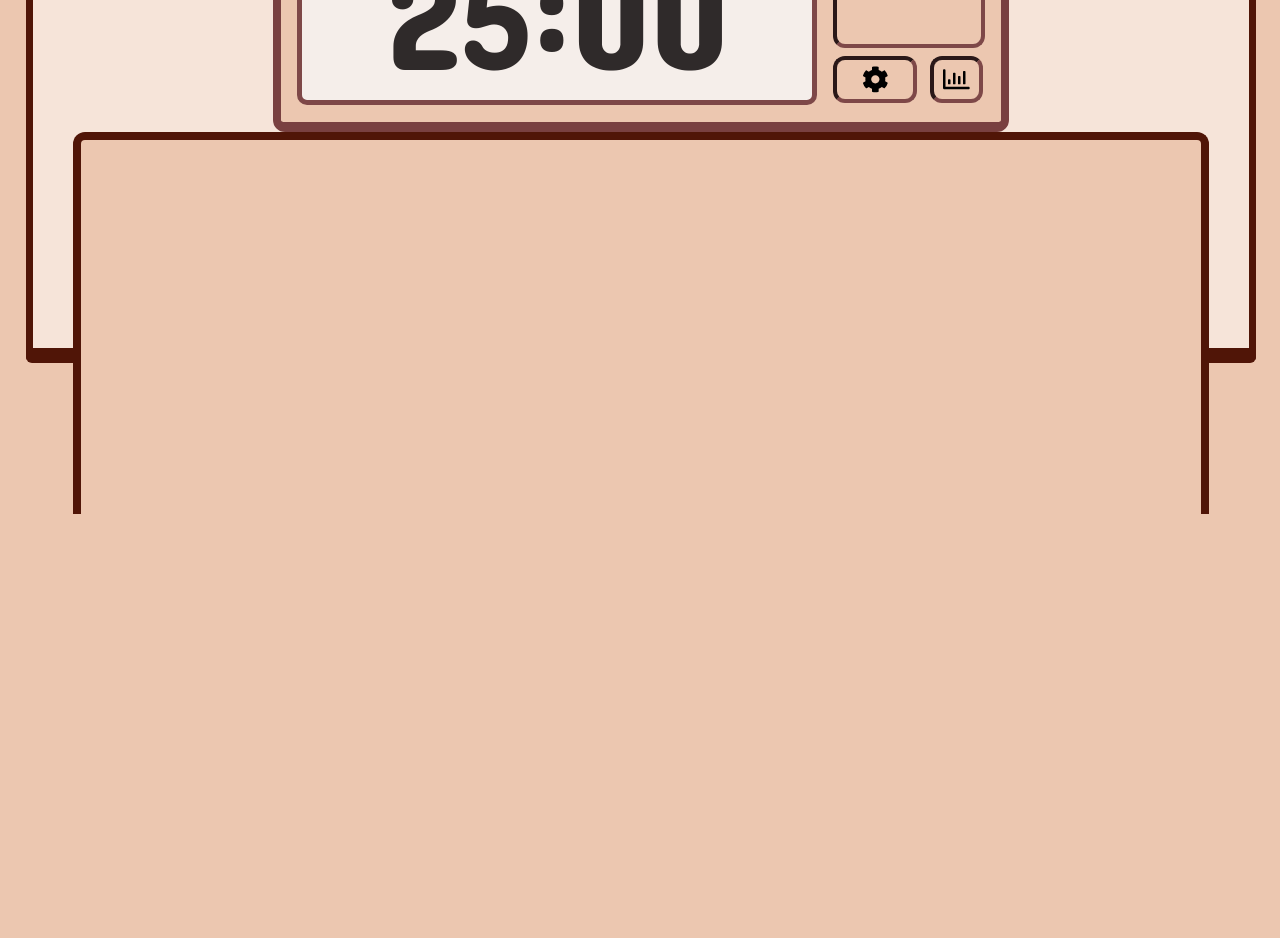
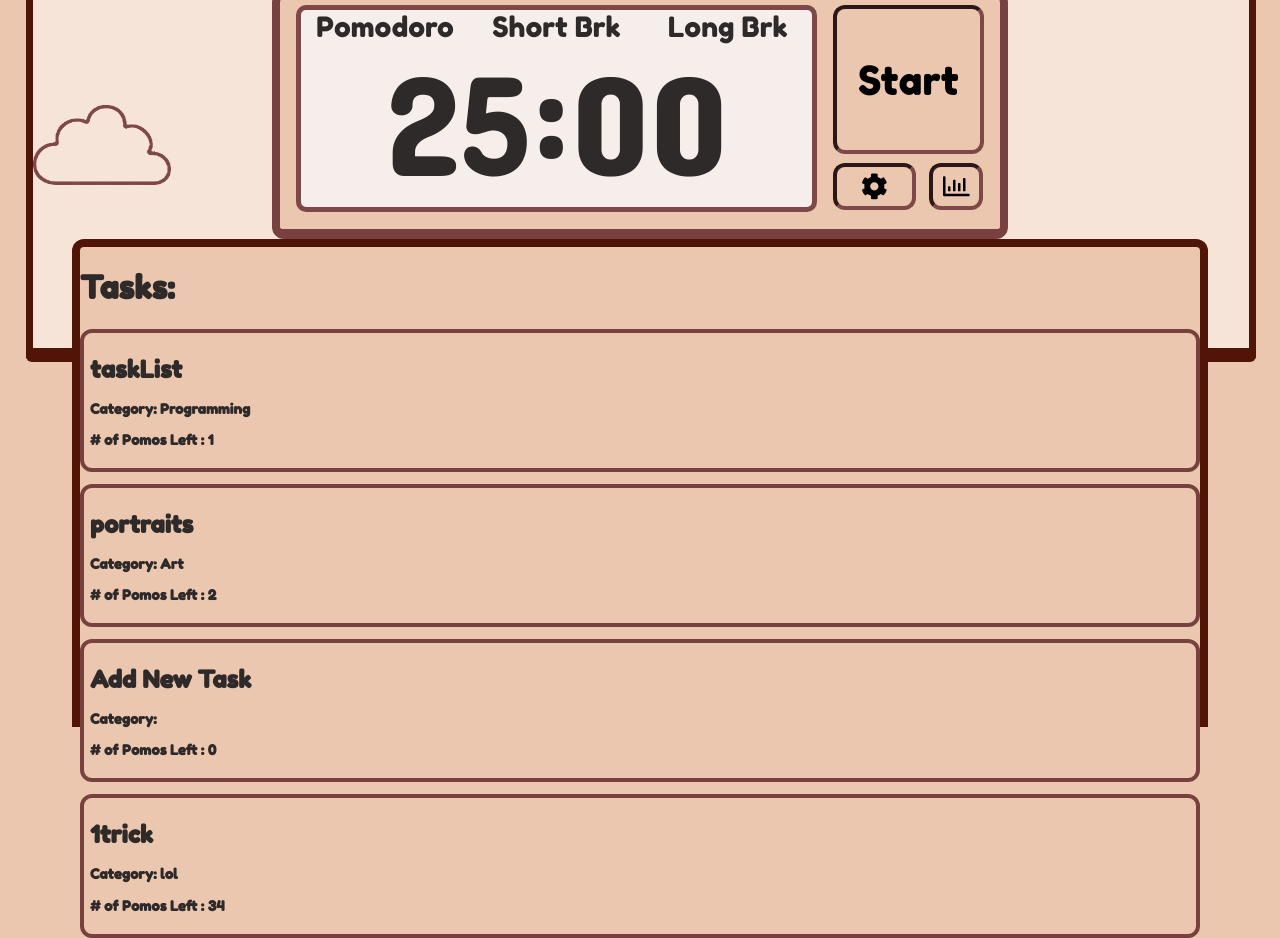
Before and after one commit to petertranfl/pomo-app, a React (Create React App) app: page / in a window 1280 px wide. Shown: the part 380-1318 px from the top of the page. Before the commit the page ends 894 px from the top, so only its background shows below. Built offline with nearby package versions, Linux system fonts and the light colour scheme.

Commit message:
implemented simple task cards

```diff
--- a/package.json
+++ b/package.json
@@ -13,6 +13,7 @@
     "firebase": "^8.2.6",
     "framer-motion": "^3.2.2-rc.1",
     "react": "^16.13.1",
+    "react-beautiful-dnd": "^13.0.0",
     "react-dom": "^16.13.1",
     "react-modal": "^3.12.1",
     "react-scripts": "^4.0.1"
--- a/public/index.html
+++ b/public/index.html
@@ -23,7 +23,7 @@
       work correctly both with client-side routing and a non-root public URL.
       Learn how to configure a non-root public URL by running `npm run build`.
     -->
-    <title>React App</title>
+    <title>Pomofi</title>
     <link rel="preconnect" href="https://fonts.gstatic.com">
     <link href="https://fonts.googleapis.com/css2?family=Concert+One&family=Fredoka+One&display=swap" rel="stylesheet">
   </head>
--- a/src/components/Tasks/TaskManager.css
+++ b/src/components/Tasks/TaskManager.css
@@ -12,3 +12,18 @@
     border-bottom: none;
     background-color: #ECC7B0;
 }
+
+.tasks {
+    list-style: none;
+    padding: 0;
+    font-size: 12px;
+}
+
+.tasks li {
+    display: flex;
+    align-items: center;
+    border: solid 4px #794040;
+    border-radius: 12px;
+    padding: .5em .8em .5em .5em;
+    margin-bottom: 1em;
+}
--- a/src/components/Tasks/TaskManager.js
+++ b/src/components/Tasks/TaskManager.js
@@ -1,14 +1,58 @@
-import React, {Component} from 'react';
-import './TaskManager.css'
+import React, {Component, useState} from 'react';
+import './TaskManager.css';
+import {DragDropContext, Droppable, Draggable} from 'react-beautiful-dnd';
 
-class TaskManager extends Component {
-    render() {
+const TaskManager = (props) => {
+    const taskList = props.taskList;
+    const [taskManagerState, updateTasks] = useState(taskList);
+
+    function handleOnDragEnd(result) {
+        if (!result.destination) return;
+
+        const items = Array.from(taskManagerState);
+        const [reorderedItem] = items.splice(result.source.index, 1);
+        items.splice(result.destination.index, 0, reorderedItem);
+        updateTasks(items);
+        sendNewTaskList(items);
+    }
+
+    function sendNewTaskList(taskList) {
+        props.updateTaskList(taskList)
+    }
+
+    // function createTask() {
+
+    // }
+
         return (
             <div className="taskManager">
-
+                <h1>Tasks:</h1>
+                <DragDropContext onDragEnd={handleOnDragEnd}>
+                    <Droppable droppableId="tasksList">
+                        {(provided) => (
+                            <ul className="tasks" {...provided.droppableProps} ref={provided.innerRef}>
+                                {taskManagerState.map(({timeStamp, title, category, duration}, index) => {
+                                    return (
+                                        <Draggable key={timeStamp} draggableId={timeStamp} index={index}>
+                                            {(provided) => (
+                                                <li ref={provided.innerRef} {...provided.draggableProps} {...provided.dragHandleProps}>
+                                                <div className="taskCard">
+                                                    <h1>{title}</h1>
+                                                    <h3>Category: {category}</h3>
+                                                    <h3># of Pomos Left : {duration}</h3>
+                                                </div>
+                                            </li>
+                                            )}
+                                        </Draggable>
+                                    )
+                                })}
+                                {provided.placeholder}
+                            </ul>
+                        )}
+                    </Droppable>
+                </DragDropContext>
             </div>
         )
-    }
 }
 
 
--- a/src/containers/PomoApp/PomoApp.css
+++ b/src/containers/PomoApp/PomoApp.css
@@ -35,14 +35,17 @@ header {
     background-color: #f6e4d9;
     border-left: 7px;
     border-right: 7px;
-    border-bottom: 15px;
+    border-bottom: 14px;
     border-top: 0px;
     border-style: solid;
     border-color: rgb(80, 21, 7);
     border-radius: 6px;
 }
 
-.cloud1 {width: 100%;}
+.cloud1 {
+    width: 100%;
+    overflow: hidden;
+}
 
 .cloud1 img{
     height: 5em;
@@ -65,15 +68,16 @@ header {
     display: flex;
     flex-direction: column;
     flex-wrap: nowrap;
-    height: 642px;
+    height: 60%;
     width: 100%;
+    margin-top: -30%;
     margin-left: auto;
     margin-right: auto;
 }
 
 @media (min-height: 1200px) {
     .timerContainer {
-        margin-top: 13.5%
+        margin-top: -31%
     }
 }
 
--- a/src/containers/PomoApp/PomoApp.js
+++ b/src/containers/PomoApp/PomoApp.js
@@ -20,6 +20,7 @@ class PomoApp extends Component {
         this.state = {
             timerId: 0,
             showModal: false,
+            modalType: 0,
             currentTimerType: 0,
             pomodoroCounter: 0,
             isRunning: false,
@@ -31,7 +32,31 @@ class PomoApp extends Component {
                 shortInitial: 300,
                 longInitial: 600,
             },
-            tasks: []
+            taskList: [{
+                timeStamp: "10101112331",
+                title: "taskList",
+                category: "Programming",
+                duration: 1,
+                finished: false,
+            }, {
+                timeStamp: "1049314231",
+                title: "portraits",
+                category: "Art",
+                duration: 2,
+                finished: true,
+            }, {
+                timeStamp: "199321",
+                title: "Add New Task",
+                category: "",
+                duration: 0,
+                finished: false,
+            }, {
+                timeStamp: "132233421",
+                title: "1trick",
+                category: "lol",
+                duration: 34,
+                finished: false,
+            }]
         }
         this.editorRef = React.createRef()
     }
@@ -150,6 +175,13 @@ class PomoApp extends Component {
         }
     }
 
+    updateTaskList = (newTaskList) => {
+        this.setState(prevState => ({
+            ...prevState,
+            taskList: newTaskList
+        }), console.log('this is new task list' + newTaskList))
+    }
+
     render() {
         return (
             <div className="wholePage">
@@ -183,6 +215,7 @@ class PomoApp extends Component {
                         <div className="cloud3">
                             <motion.img src={cloud3}/>
                         </div>
+                    </div>
                     <div className="timerContainer">
                         <div className="timerSubContainer">
                             <div className="timerDisplay">
@@ -209,8 +242,10 @@ class PomoApp extends Component {
                                 </motion.button>
                             </div>
                         </div>
-                        <TaskManager/>
-                    </div>
+                        <TaskManager
+                            taskList={this.state.taskList}
+                            updateTaskList={this.updateTaskList}
+                            />
                     </div>
             </div>
         )
```
Also changed, not shown: 2 other files (tests, documents, lock files or other folders). Lines whose indentation alone changed are shown as unchanged.
